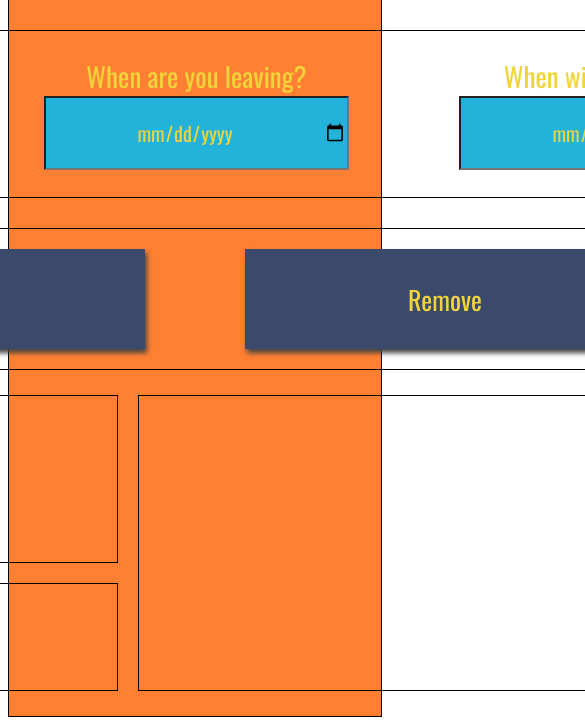
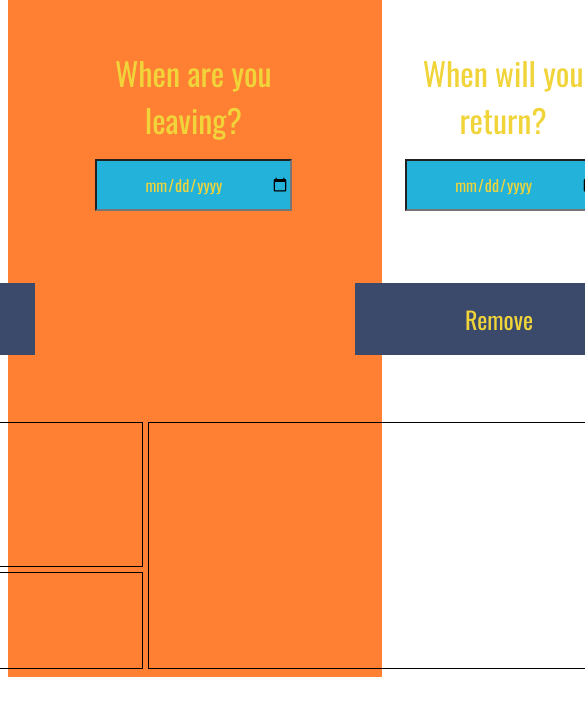
Before and after one commit to josephtjohnson/Travel_App, a website built with webpack: page src/client/views/index.html in a window 390 px wide. Shown: the part 149-874 px from the top of the page, 585 px wide, since content can reach past the window. After the commit the page ends 844 px from the top, so only its background shows below. Built offline with nearby package versions, Linux system fonts and the light colour scheme; a web font is replaced by a local one.

Commit message:
Update styling for responsiveness

```diff
--- a/src/client/js/formHandler.js
+++ b/src/client/js/formHandler.js
@@ -52,7 +52,7 @@ async function handleSubmit(event) {
             });
         updateUI(city, startDate, endDate, tripLength);
         } catch(e) {
-            console.log("error", e);
+            console.log('TESTING TESTING TESTING', e);
         };
     };
 };
--- a/src/client/styles/style.scss
+++ b/src/client/styles/style.scss
@@ -5,16 +5,16 @@ body{
 
 #app{
     display: grid;
+    height: 95vh;
     grid-auto-rows: auto;
     grid-template-columns: 1fr, 1fr, 1fr;
-	padding: 25px;
+	padding: 0.5em;
     background: #FF8033;
     color: #f0d43a;
     justify-content: center;
-    grid-gap: 1em;
-    font-size: 20px;
+    grid-gap: 0.3em;
+    font-size: 1em;
     font-family: 'Oswald', sans-serif;
-	border: 1px solid black;
 	grid-template-areas:
 		"top top top"
         "topL topL topL"
@@ -26,56 +26,63 @@ body{
 }
 
 .headline {
-	grid-area: top;
-	text-align: center;
+    display: flex;
+    grid-area: top;
+	justify-content: center;
 	font-size: 66px;
 	border: 1px solid black;
 }
 
 .error-msg {
+    display: flex;
     grid-area: topL;
-    text-align: center;
+    justify-content: center;
     font-size: 40px;
     border: 1px solid black;
 }
 
 .u-input {
 	display: flex;
-	margin: 5px;
-	padding: 20px;
-	grid-gap: 5em;
+	margin: 0.4em;
+	padding: 1em;
+    padding-top: 1.5em;
+	grid-gap: 0.5em;
 	grid-area: mid;
-	border: 1px solid black;
+    justify-content: center;
 }
 
 .holder {
+    display: flex;
+    flex-direction: column;
 	justify-content: center;
-	margin: 5px;
+	margin: 0.5em;
 	text-align: center;
+    align-items: center;
 }
 
 #city-image{
 	grid-area: img;
-	border: 1px solid black;
     background-image: none;
     background-size: contain;
     background-repeat: no-repeat;
+    align-items: center;
+    border: 1px solid black;
 }
 
 .add-delete {
 	display: flex;
-	margin: 5px;
-	padding: 20px;
-	grid-gap: 5em;
+	margin: 1em;
+	padding: 1em;
+	grid-gap: 20em;
 	grid-area: bottom;
-	border: 1px solid black;
 	justify-content: center;
+
 }
 
 .buttons {
 	display: flex;
 	grid-area: bottom1;
-	height: 100px;
+	height: 6em;
 }
 
 .results {
@@ -93,29 +100,33 @@ body{
 }
 
 label{
-    font-size: 27px;
+    font-size: 2em;
+    padding: 0.5em;
 	text-align: center;
 }
 
 input{
     display: block;
-    height: 70px;
-    width: 300px;
+    height: 3em;
+    width: 12em;
     background:#22b2da;
     color: #f0d43a;
-    font-size: 20px;
+    font-size: 1em;
     font-family: 'Oswald', sans-serif;
 	text-align: center;
 }
 
 button{
-    width: 400px;
-    height: 100px;
+    width: 12em;
+    height: 3em;
     background: #3b4a6b;
     color: #f0d43a;
-    font-size: 26px;
+    font-size: 1.5em;
     font-family: 'Oswald', sans-serif;
     border: none;
-    box-shadow: 2px 4px 5px #444;
 
 }
+
+button:hover{
+    box-shadow: 2px 4px 5px #444;
+}
```
Also changed, not shown: src/__test__/index.test.js (+3 -0 lines), src/client/views/index.html (+1 -1 lines), dist/main.js, dist/service-worker.js.
